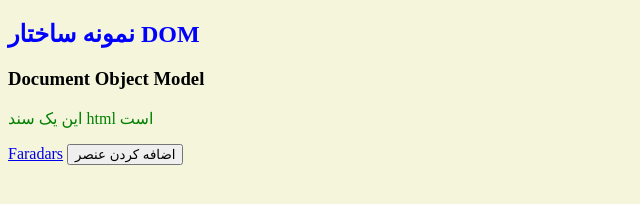
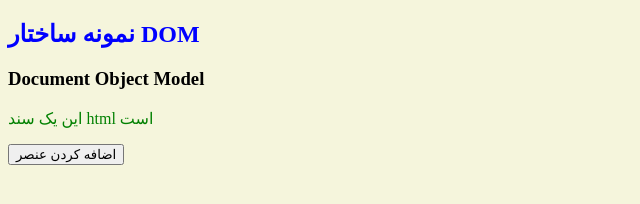
Before and after one commit to aghp81/web-scaripng-cheerio, a website: page index.html in a window 1280 px wide. Shown: the whole page, without its empty margins (0-640 px from the left). Drawn offline with Linux system fonts and the light colour scheme.

Commit message:
حذف تگ a

```diff
--- a/index.html
+++ b/index.html
@@ -19,7 +19,6 @@
       <h2>نمونه ساختار DOM</h2>
       <h3>Document Object Model</h3>
       <p>این یک سند html است</p>
-      <a href="https://faradars.org/">Faradars</a>
       <button id="addButton">اضافه کردن عنصر</button>
     </div>
 
```
